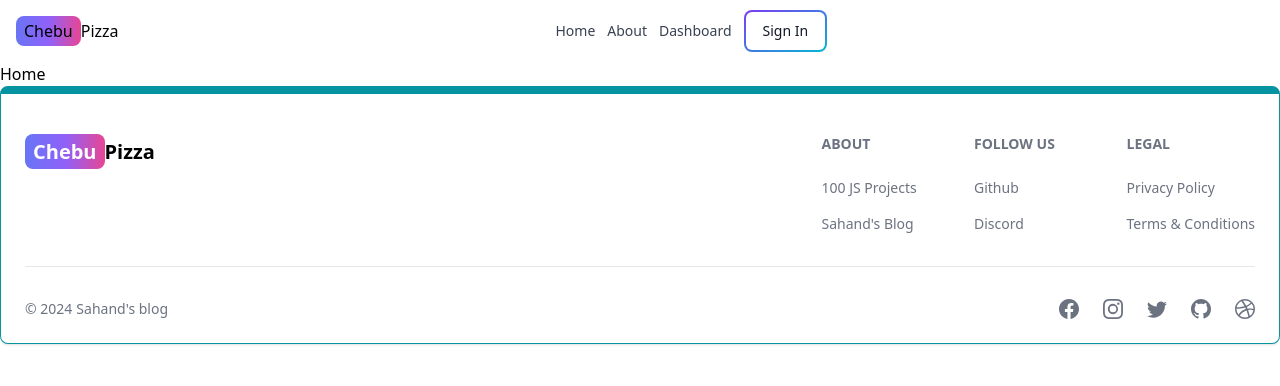
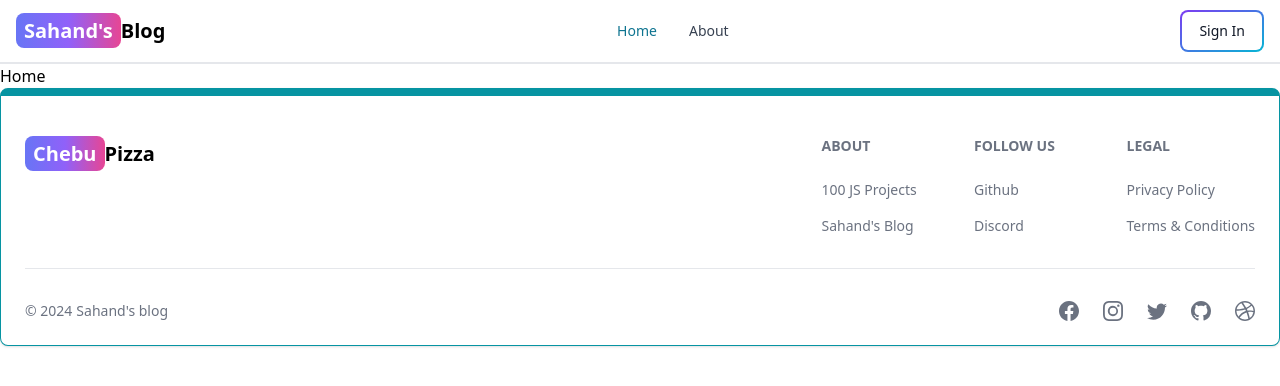
Before and after one commit to vtiposhnik/BlogApplication, a React (Vite) app in the folder client/: page / in a window 1280 px wide. Shown: the top 386 px of the page. Built offline with nearby package versions, Linux system fonts and the light colour scheme.

Commit message:
private route for a user added

```diff
--- a/client/src/App.tsx
+++ b/client/src/App.tsx
@@ -6,15 +6,18 @@ import SignIn from "./pages/SignIn"
 import SignUp from "./pages/SignUp"
 import Header from "./components/Header"
 import FooterCom from './components/Footer'
+import PrivateComponent from "./components/PrivateComponent"
 
 function App() {
   return (
     <section>
-      <Header/>
+      <Header />
       <Routes>
         <Route path='' element={<Home />} />
         <Route path='/about' element={<About />} />
-        <Route path='/dashboard' element={<Dashboard />} />
+        <Route element={<PrivateComponent />}>
+          <Route path='/dashboard' element={<Dashboard />} />
+        </Route>
         <Route path='sign-in' element={<SignIn />} />
         <Route path='/sign-up' element={<SignUp />} />
       </Routes>
--- a/client/src/components/Header.tsx
+++ b/client/src/components/Header.tsx
@@ -1,41 +1,68 @@
 
-import { Button, Navbar, NavbarToggle } from "flowbite-react";
-import { Link } from "react-router-dom";
+import { Avatar, Button, Dropdown, Navbar, NavbarToggle, TextInput } from "flowbite-react";
+import { useSelector } from "react-redux";
+import { Link, useLocation, useNavigate } from "react-router-dom";
+import { RootState } from "../redux/store";
+import { CustomButton } from "../util/utilComps";
 
 export default function Header() {
+    const { currentUser } = useSelector((state: RootState) => state.user)
+    const path = useLocation().pathname;
+
     return (
-        <Navbar fluid rounded>
-            <Link to='/'>
-                <span className='px-2 py-1 bg-gradient-to-r from-indigo-500 via-purple-500 to-pink-500 rounded-lg'>Chebu</span>
-                Pizza
+        <Navbar className='border-b-2'>
+            <Link
+                to='/'
+                className='self-center whitespace-nowrap text-sm sm:text-xl font-semibold dark:text-white'
+            >
+                <span className='px-2 py-1 bg-gradient-to-r from-indigo-500 via-purple-500 to-pink-500 rounded-lg text-white'>
+                    Sahand's
+                </span>
+                Blog
             </Link>
-            <div className="flex md:order-2">
-                <NavbarToggle />
-            </div>
-            <Navbar.Collapse >
-                <div className="md:flex md:items-center gap-3">
 
-                    <Navbar.Link href="#" as={'div'}>
-                        <Link to='/'>
-                            Home
-                        </Link>
-                    </Navbar.Link>
-                    <Navbar.Link href="#" as={'div'}>
-                        <Link to='/about'>
-                            About
-                        </Link>
-                    </Navbar.Link>
-                    <Navbar.Link href="#" as={'div'}>
-                        <Link to='/dashboard'>
-                            Dashboard
-                        </Link>
-                    </Navbar.Link>
+            <div className='flex gap-2 md:order-2'>
+                {currentUser ? (
+                    <div className="flex md:order-2">
+                        <Dropdown
+                            arrowIcon={false}
+                            inline
+                            label={
+                                <Avatar alt="User settings" img="https://flowbite.com/docs/images/people/profile-picture-5.jpg" rounded />
+                            }
+                        >
+                            <Dropdown.Header>
+                                <span className="block text-sm">Vti poshnik</span>
+                                <span className="block truncate text-sm font-medium"></span>
+                            </Dropdown.Header>
+                            <Dropdown.Item>Dashboard</Dropdown.Item>
+                            <Dropdown.Item>Settings</Dropdown.Item>
+                            <Dropdown.Item>Earnings</Dropdown.Item>
+                            <Dropdown.Divider />
+                            <Dropdown.Item>Sign out</Dropdown.Item>
+                        </Dropdown>
+                        <Navbar.Toggle />
+                    </div>
+                ) : (
                     <Link to='/sign-in'>
                         <Button gradientDuoTone='purpleToBlue' outline>
                             Sign In
                         </Button>
                     </Link>
-                </div>
+                )}
+                <Navbar.Toggle />
+            </div>
+
+            <Navbar.Collapse>
+                <Navbar.Link active={path === '/'} as={'div'}>
+                    <Link to='/'>Home</Link>
+                </Navbar.Link>
+                <Navbar.Link active={path === '/about'} as={'div'}>
+                    <Link to='/about'>About</Link>
+                </Navbar.Link>
+                {/* <Navbar.Link active={path === '/'} as={'div'}>
+                    <Link to='/about'>Catalog</Link>
+                </Navbar.Link> */}
             </Navbar.Collapse>
         </Navbar>
     );
--- /dev/null
+++ b/client/src/components/PrivateComponent.tsx
@@ -0,0 +1,8 @@
+import { useSelector } from "react-redux"
+import { Outlet, Navigate } from 'react-router-dom'
+
+export default function PrivateComponent() {
+    const {currentUser} = useSelector(state => state.user)
+    console.log(currentUser)
+    return currentUser ? <Outlet /> : <Navigate to='/sign-in' />
+}
--- a/client/src/util/utilComps.tsx
+++ b/client/src/util/utilComps.tsx
@@ -1,4 +1,5 @@
 import { ReactNode } from "react";
+import { Link } from "react-router-dom";
 
 interface ButtonProps {
     value: string | ReactNode
@@ -7,9 +8,19 @@ interface ButtonProps {
     type?: string
 }
 
-export const Button = (props: ButtonProps) => {
+export const Button2 = (props: ButtonProps) => {
     const { value, handleClick, styles, type } = props
     return (
         <button style={styles} type={type} onClick={handleClick} className="text-white bg-yellow-400 hover:bg-yellow-500 focus:outline-none focus:ring-4 focus:ring-yellow-300 font-medium rounded-full text-sm px-5 py-2.5 text-center me-2 mb-2 dark:focus:ring-yellow-900">{value}</button>
     )
 }
+
+export const CustomButton = (props) => {
+    const {value, path} = props
+
+    return (
+        <Link to={path} className="text-white bg-gradient-to-br from-purple-600 to-blue-500 hover:bg-gradient-to-bl focus:ring-4 focus:outline-none focus:ring-blue-300 dark:focus:ring-blue-800 font-medium rounded-lg text-sm px-5 py-2.5 text-center me-2 mb-2">
+            {value}
+        </Link>
+    )
+}
```
